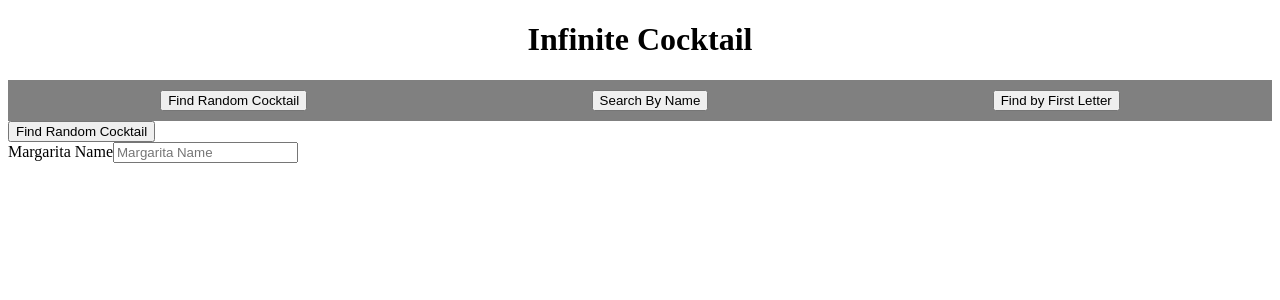
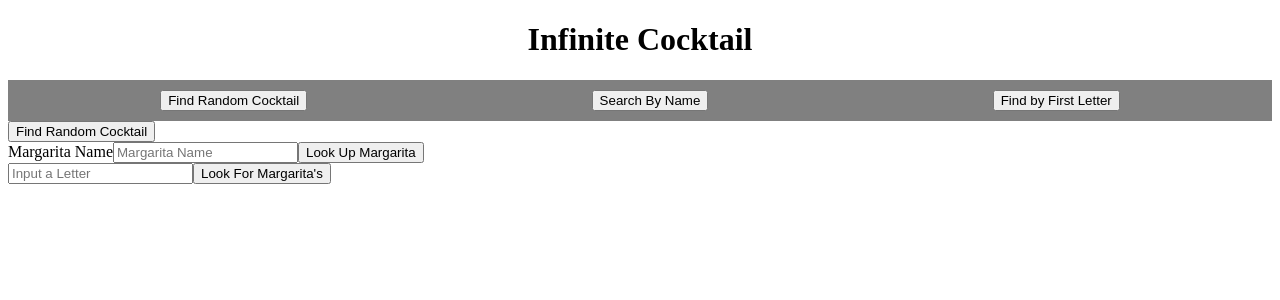
Before and after one commit to ChristianL01/infinite-cocktail, a React (Create React App) app: page / in a window 1280 px wide. Shown: the top 300 px of the page. Built offline with nearby package versions, Linux system fonts and the light colour scheme.

Commit message:
Add Component

```diff
--- a/src/App.js
+++ b/src/App.js
@@ -3,6 +3,7 @@ import './CSS/Style.css'
 import Homepage from "./Homepage/Homepage";
 import { useState } from 'react'
 import SearchByName from "./searchByName/SearchByName";
+import FindByLetter from "./FindByLetter/FindByLetter";
 const baseUrl = 'https://www.thecocktaildb.com/api/json/v1/1/';
 function App() {
 const [url , setUrl] = useState(baseUrl)
@@ -13,6 +14,7 @@ const [url , setUrl] = useState(baseUrl)
     <main>
       <Homepage url={url} />
       <SearchByName />
+      <FindByLetter />
     </main>
     </div>
   );
--- /dev/null
+++ b/src/FindByLetter/FindByLetter.js
@@ -0,0 +1,24 @@
+import React from 'react';
+
+function FindByLetter(props) {
+	function handleClick() {
+		fetch('https://www.thecocktaildb.com/api/json/v1/1/search.php?f=')
+			.then((res) => {
+				return res.json();
+			})
+			.then((res) => {
+				console.log('success!', res);
+			})
+			.catch((err) => console.log('something went wrong...', err));
+	}
+	return (
+        <div>
+            <form action="">
+                <input type="text" placeholder='Input a Letter' />
+                <button type='submit'>Look For Margarita's</button>
+            </form>
+        </div>
+    )
+}
+
+export default FindByLetter;
--- a/src/searchByName/SearchByName.js
+++ b/src/searchByName/SearchByName.js
@@ -15,6 +15,7 @@ function SearchByName(props) {
         <div>
             <label htmlFor="">Margarita Name</label>
             <input type="text" placeholder='Margarita Name' />
+            <button type='submit'>Look Up Margarita</button>
         </div>
     );
 }
```
